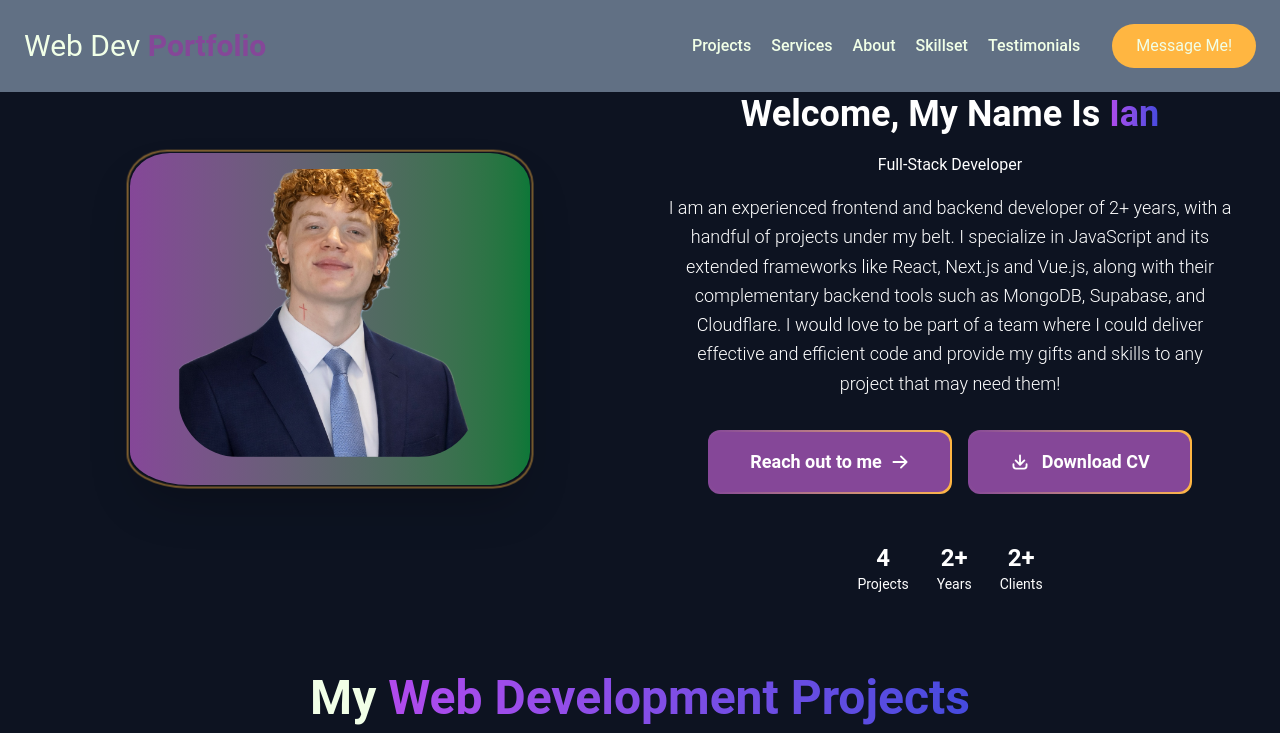
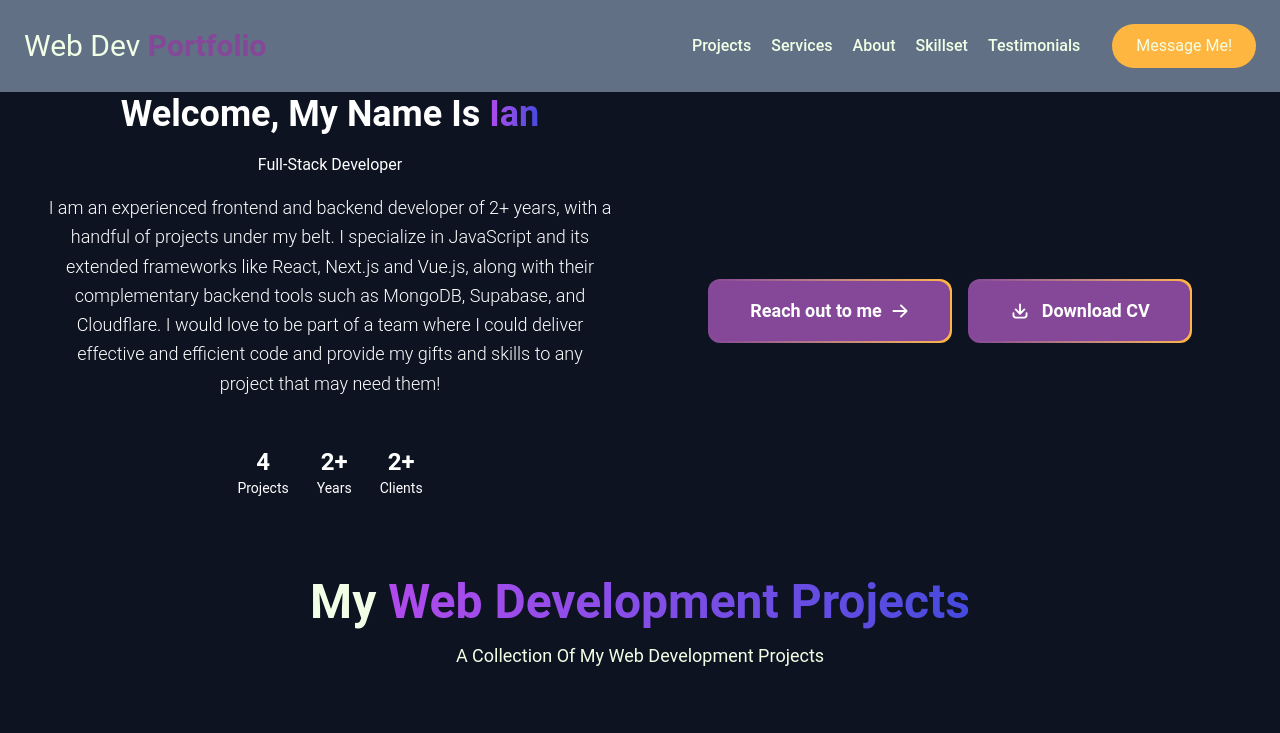
Before and after one commit to ttPuck/Portfolio, a Vue app: page / in a window 1280 px wide. Shown: the top 733 px of the page. Built offline with nearby package versions, Linux system fonts and the light colour scheme; grey boxes are pictures that could not be loaded.

Commit message:
Update MeSection.vue

```diff
--- a/src/components/MeSection.vue
+++ b/src/components/MeSection.vue
@@ -7,24 +7,7 @@
     >
       <div class="grid lg:grid-cols-2 gap-10 xl:gap-14 items-center">
         <!-- Profile Image-->
-        <div class="lg:min-h-20px flex justify-center">
-          <div class="relative w-100 max-w-md lg:max-w-lg">
-            <div
-              class="relative z-10 border-pulse bg-linear-to-r from-(--color-side) to-(--color-primary) shadow-2xl rounded-[10%_10%_10%_15%/10%_10%_10%_10%] p-4 backdrop-blur-sm -translate-y-6"
-              data-aos="zoom-in"
-              data-aos-delay="450"
-            >
-              <div class="rounded-xl overflow-hidden">
-                <img
-                  src="../../public/Ian.png"
-                  alt="Ian - Profile Image"
-                  loading="lazy"
-                  class="w-[300px] h-[300px] object-contain -translate-y-3 translate-x-8 rounded-[20%]"
-                />
-              </div>
-            </div>
-          </div>
-        </div>
+
         <div class="flex flex-col md:mt-0 mt-20 justify-center">
           <div class="text-white lg:text-center" data-aos="fade-right">
             <h1
@@ -56,7 +39,27 @@
             effective and efficient code and provide my gifts and skills to any
             project that may need them!
           </p>
+
           <div
+            class="flex items-center justify-center lg:justify-center gap-7 pt-12"
+            data-aos="fade-up"
+            data-aos-delay="300"
+          >
+            <div class="text-center">
+              <div class="text-2xl font-bold text-white">4</div>
+              <div class="text-white text-sm">Projects</div>
+            </div>
+            <div class="text-center">
+              <div class="text-2xl font-bold text-white">2+</div>
+              <div class="text-white text-sm">Years</div>
+            </div>
+            <div class="text-center">
+              <div class="text-2xl font-bold text-white">2+</div>
+              <div class="text-white text-sm">Clients</div>
+            </div>
+          </div>
+        </div>
+        <div
     class="flex items-end gap-4 pt-8 flex-col sm:flex-row w-full justify-center lg:justify-center"
             data-aos="fade-up"
             data-aos-delay="450"
@@ -101,25 +104,6 @@
               </div>
             </a>
           </div>
-          <div
-            class="flex items-center justify-center lg:justify-center gap-7 pt-12"
-            data-aos="fade-up"
-            data-aos-delay="300"
-          >
-            <div class="text-center">
-              <div class="text-2xl font-bold text-white">4</div>
-              <div class="text-white text-sm">Projects</div>
-            </div>
-            <div class="text-center">
-              <div class="text-2xl font-bold text-white">2+</div>
-              <div class="text-white text-sm">Years</div>
-            </div>
-            <div class="text-center">
-              <div class="text-2xl font-bold text-white">2+</div>
-              <div class="text-white text-sm">Clients</div>
-            </div>
-          </div>
-        </div>
       </div>
     </div>
   </section>
```
